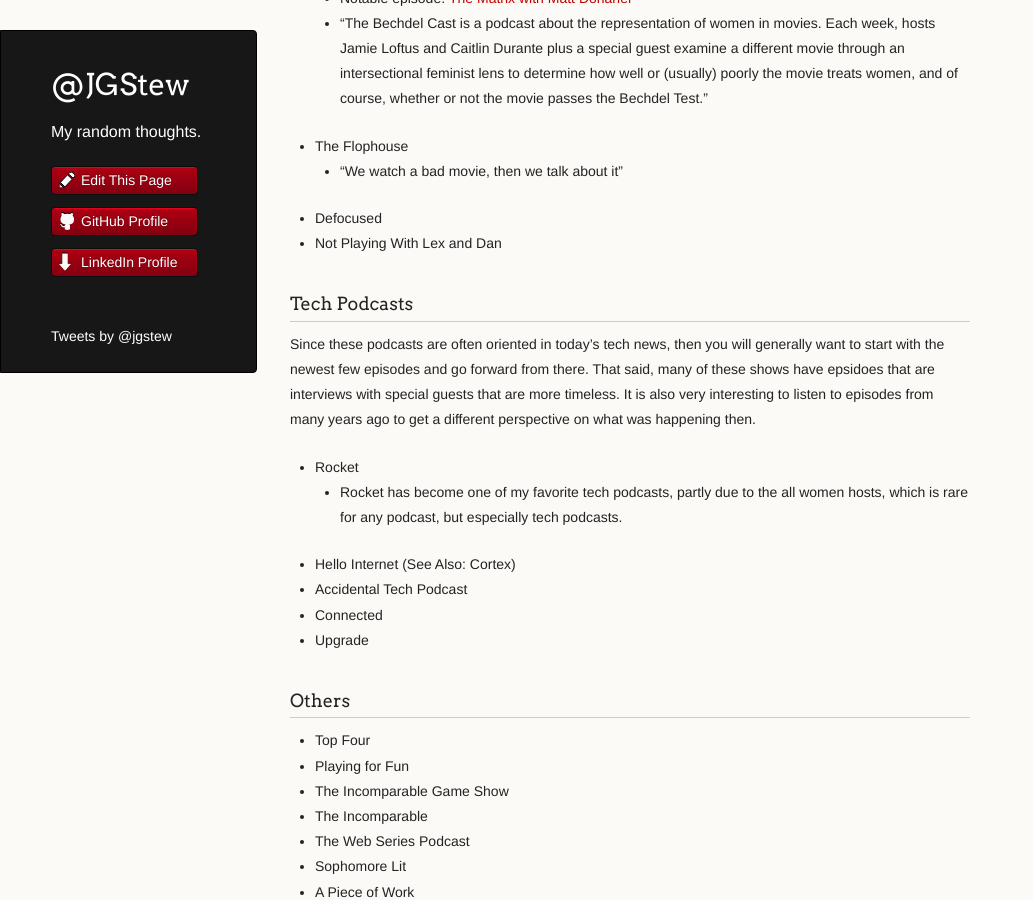
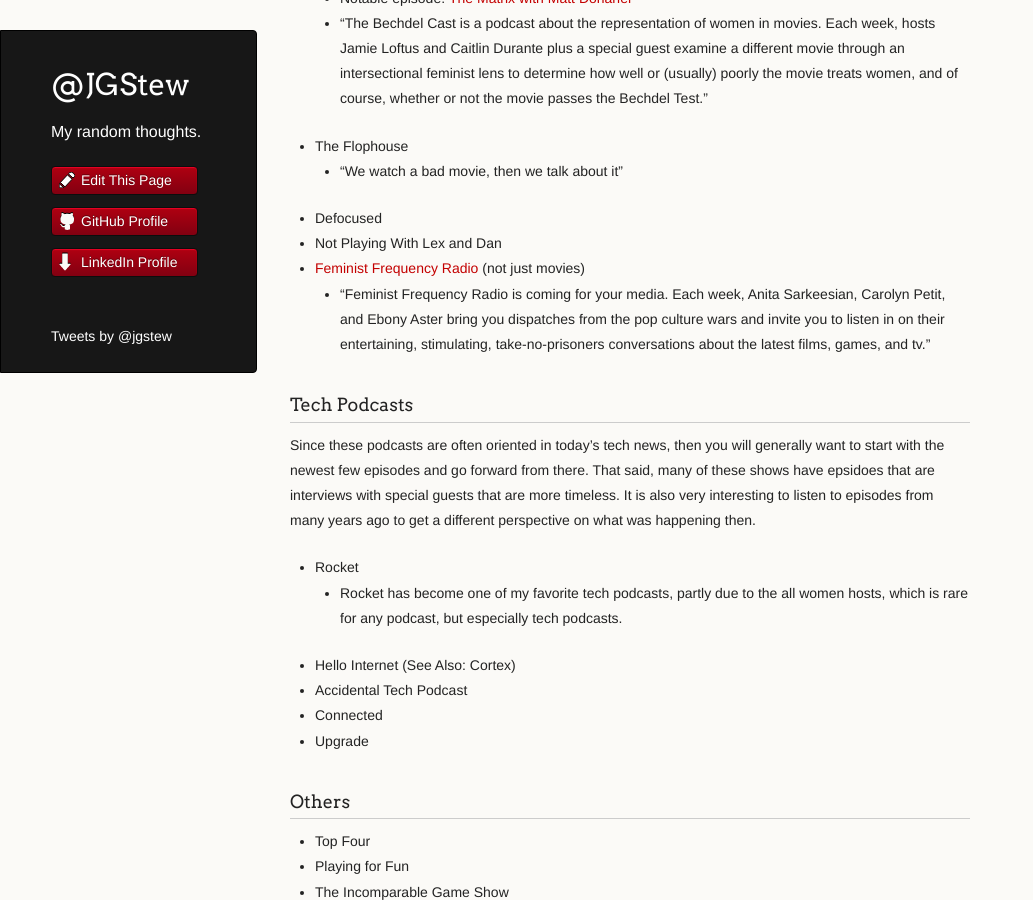
Before and after one commit to jgstew/jgstew.github.io, a Jekyll site: the page built from _posts/2018-01-01-My-Favorite-Podcasts.md, in a window 1280 px wide and 900 px high, scrolled down 1943 px. Shown: the whole window, without its empty margins (0-1033 px from the left). Built offline with Jekyll 4.4.1, drawn with Linux system fonts in a browser that asks for light colours; nearby versions of some CDN libraries; comment, search, counter and statistics services are not loaded.

Commit message:
Update 2018-01-01-My-Favorite-Podcasts.md

```diff
--- a/_posts/2018-01-01-My-Favorite-Podcasts.md
+++ b/_posts/2018-01-01-My-Favorite-Podcasts.md
@@ -65,6 +65,8 @@ For these podcasts, just pick any episode about a movie you want to hear discuss
   - "We watch a bad movie, then we talk about it"
 - Defocused
 - Not Playing With Lex and Dan
+- [Feminist Frequency Radio](https://overcast.fm/itunes1307153574/feminist-frequency-radio) (not just movies)
+  - "Feminist Frequency Radio is coming for your media. Each week, Anita Sarkeesian, Carolyn Petit, and Ebony Aster bring you dispatches from the pop culture wars and invite you to listen in on their entertaining, stimulating, take-no-prisoners conversations about the latest films, games, and tv."
 
 
 ### Tech Podcasts
```
